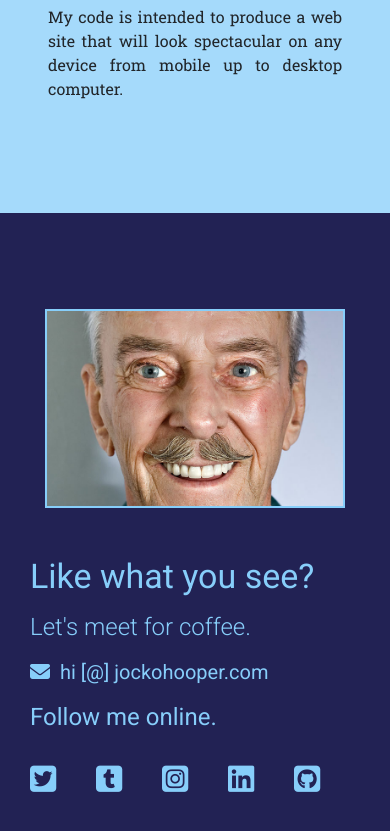
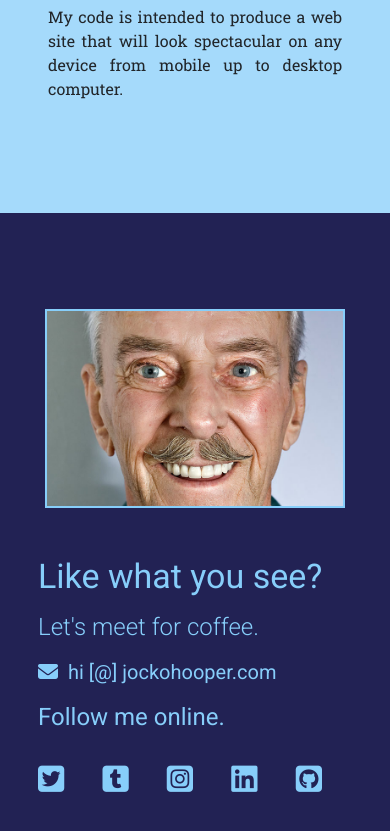
Before and after one commit to CaseyPitman/sample-portfolio, a plain HTML site: page index.html in a window 390 px wide. Shown: the part 2581-3412 px from the top of the page. Drawn offline with nearby package versions, Linux system fonts and the light colour scheme.

Commit message:
Tweaked footer spacing

```diff
--- a/index.html
+++ b/index.html
@@ -123,7 +123,8 @@
         <img src="img/jocko.jpg" class="img-fluid d-block mx-auto" id="contact-img" alt="Jocko close-up"/>
       </div>
       <div class="col-md-6 mx-auto" id="contact-info">
-        <div class="col-md-8 col-xl-6 mx-auto">
+        <div class="col-md-9 col-xl-6 px-auto mx-auto">
+          <div class="pl-sm-0 pl-2">
             <h2 class="pb-2" id="contact-head">Like what you see?</h2>
             <h3 class="pb-2" id="contact-sub-head">Let's meet for coffee.</h3>
             <a href="mailto:hi@jockohooper.com" id="email-link"><i class="fas fa-envelope email-icon"></i>&nbsp;&nbsp;hi [@] jockohooper.com</a>
@@ -139,6 +140,7 @@
         </div>
       </div>
     </div>
+  </div>
 </body>
 
 <!--Javascript-->
```
Lines whose indentation alone changed are shown as unchanged.
